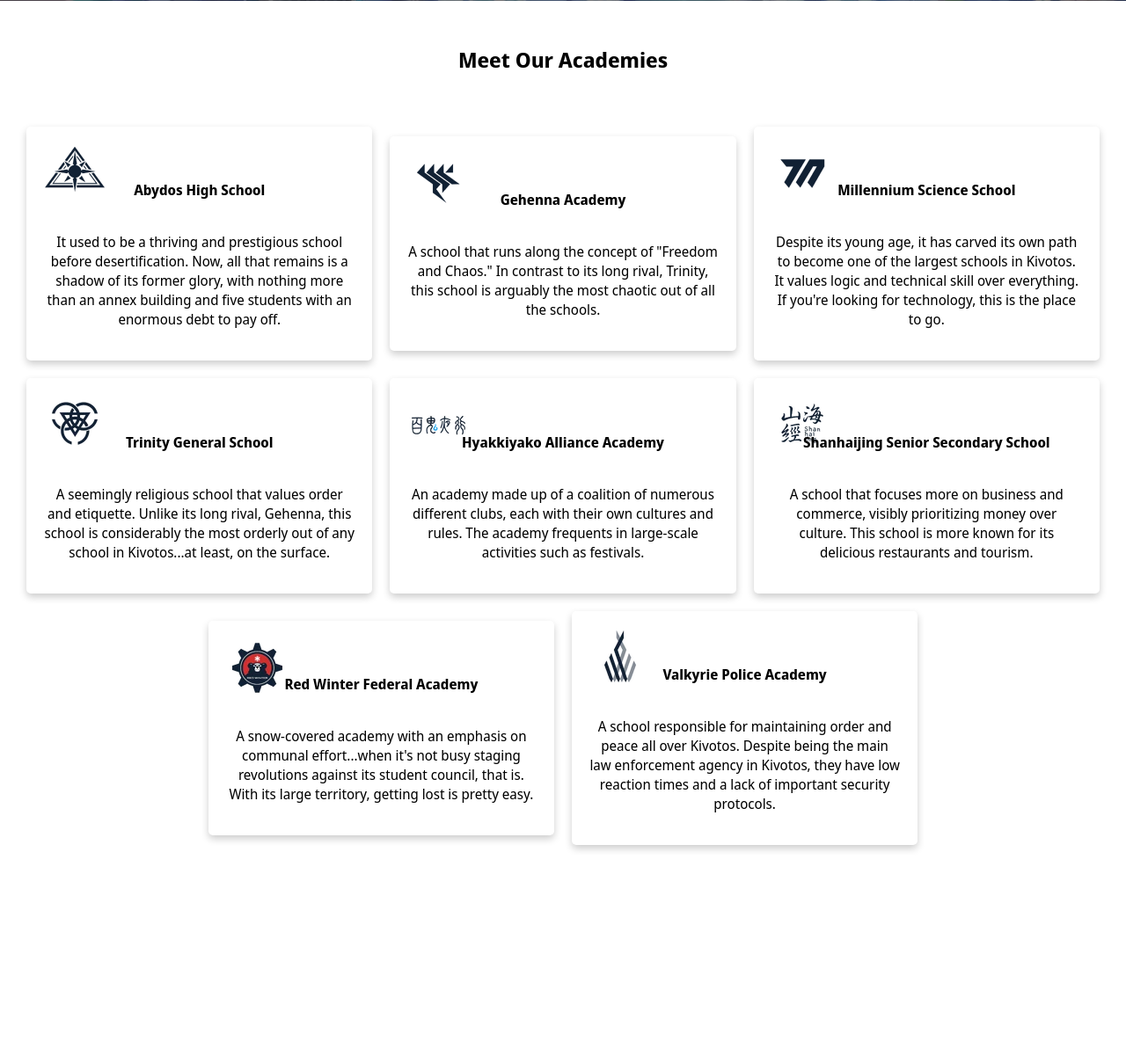
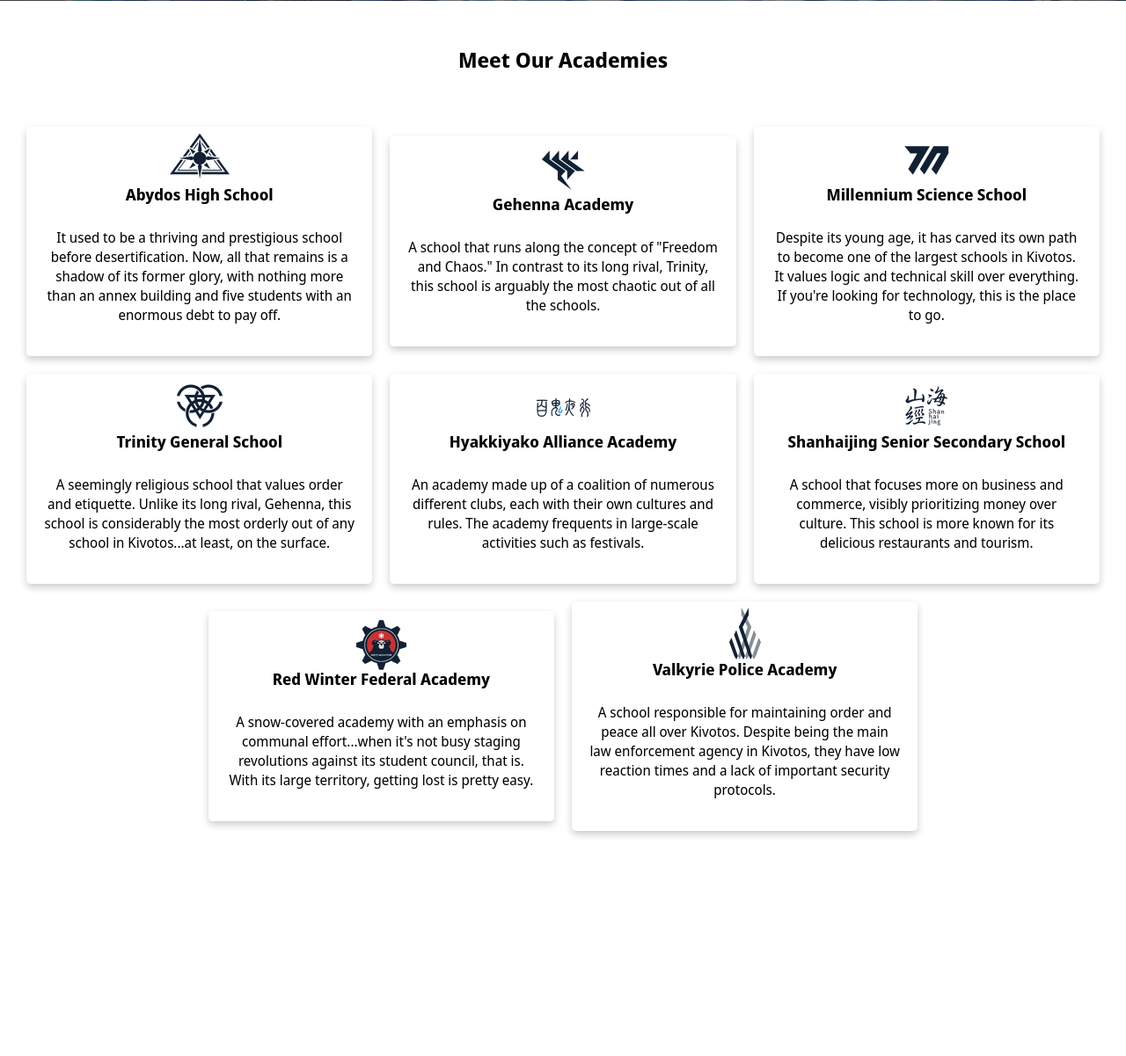
Before and after one commit to GalaxionZero/GalaxionZero.github.io, a PHP site: page / in a window 1280 px wide. Shown: the part 919-2120 px from the top of the page at 88% size. Run offline with PHP 8.4, Linux system fonts and the light colour scheme.

Commit message:
added filter for Plana(dark) mode; changed layout of academy cards

```diff
--- a/POSTTEST3/index.html
+++ b/POSTTEST3/index.html
@@ -62,56 +62,56 @@
 
     <section class="card-section1">
         <div class="card">
-            <div class="container-card" style="background-image: url(assets/Abydos_Icon.webp); background-repeat: no-repeat; background-position-x: 20px; background-position-y: top;" >
+            <div class="container-card" style="background-image: url(assets/Abydos_Icon.webp); background-repeat: no-repeat; background-position-x: center; background-position-y: top;" >
                 <h4><b>Abydos High School</b></h4>
                 <p>It used to be a thriving and prestigious school before desertification. Now, all that remains is a shadow of its former glory, with nothing more than an annex building and five students with an enormous debt to pay off.</p>
             </div>
         </div>
 
         <div class="card">
-            <div class="container-card" style="background-image: url(assets/Gehenna_Icon.webp); background-repeat: no-repeat; background-position-x: 20px; background-position-y: top;">
+            <div class="container-card" style="background-image: url(assets/Gehenna_Icon.webp); background-repeat: no-repeat; background-position-x: center; background-position-y: top;">
                 <h4><b>Gehenna Academy</b></h4>
                 <p>A school that runs along the concept of "Freedom and Chaos." In contrast to its long rival, Trinity, this school is arguably the most chaotic out of all the schools.</p>
             </div>
         </div>
 
         <div class="card">
-            <div class="container-card" style="background-image: url(assets/Millennium_Icon.webp); background-repeat: no-repeat; background-position-x: 20px; background-position-y: top;">
+            <div class="container-card" style="background-image: url(assets/Millennium_Icon.webp); background-repeat: no-repeat; background-position-x: center; background-position-y: top;">
                 <h4><b>Millennium Science School</b></h4>
                 <p>Despite its young age, it has carved its own path to become one of the largest schools in Kivotos. It values logic and technical skill over everything. If you're looking for technology, this is the place to go.</p>
             </div>
         </div>
 
         <div class="card">
-            <div class="container-card" style="background-image: url(assets/Trinity_Icon.webp); background-repeat: no-repeat; background-position-x: 20px; background-position-y: top;">
+            <div class="container-card" style="background-image: url(assets/Trinity_Icon.webp); background-repeat: no-repeat; background-position-x: center; background-position-y: top;">
                 <h4><b>Trinity General School</b></h4>
                 <p>A seemingly religious school that values order and etiquette. Unlike its long rival, Gehenna, this school is considerably the most orderly out of any school in Kivotos...at least, on the surface.</p>
             </div>
         </div>
 
         <div class="card">
-            <div class="container-card" style="background-image: url(assets/Hyakkiyako_Icon.webp); background-repeat: no-repeat; background-position-x: 20px; background-position-y: top;">
+            <div class="container-card" style="background-image: url(assets/Hyakkiyako_Icon.webp); background-repeat: no-repeat; background-position-x: center; background-position-y: top;">
                 <h4><b>Hyakkiyako Alliance Academy</b></h4>
                 <p>An academy made up of a coalition of numerous different clubs, each with their own cultures and rules. The academy frequents in large-scale activities such as festivals.</p>
             </div>
         </div>
 
         <div class="card">
-            <div class="container-card" style="background-image: url(assets/Shanhaijing_Icon.webp); background-repeat: no-repeat; background-position-x: 20px; background-position-y: top;">
+            <div class="container-card" style="background-image: url(assets/Shanhaijing_Icon.webp); background-repeat: no-repeat; background-position-x: center; background-position-y: top;">
                 <h4><b>Shanhaijing Senior Secondary School</b></h4>
                 <p>A school that focuses more on business and commerce, visibly prioritizing money over culture. This school is more known for its delicious restaurants and tourism.</p>
             </div>
         </div>
 
         <div class="card">
-            <div class="container-card" style="background-image: url(assets/Red_Winter_Icon.webp); background-repeat: no-repeat; background-position-x: 20px; background-position-y: top;">
+            <div class="container-card" style="background-image: url(assets/Red_Winter_Icon.webp); background-repeat: no-repeat; background-position-x: center; background-position-y: top;">
                 <h4><b>Red Winter Federal Academy </b></h4>
                 <p>A snow-covered academy with an emphasis on communal effort...when it's not busy staging revolutions against its student council, that is. With its large territory, getting lost is pretty easy.</p>
             </div>
         </div>
 
         <div class="card">
-            <div class="container-card" style="background-image: url(assets/Valkyrie_Icon.webp); background-repeat: no-repeat; background-position-x: 20px; background-position-y: top;">
+            <div class="container-card" style="background-image: url(assets/Valkyrie_Icon.webp); background-repeat: no-repeat; background-position-x: center; background-position-y: top;">
                 <h4><b>Valkyrie Police Academy </b></h4>
                 <p>A school responsible for maintaining order and peace all over Kivotos. Despite being the main law enforcement agency in Kivotos, they have low reaction times and a lack of important security protocols.</p>
             </div>
--- a/POSTTEST3/scripts/scripts.js
+++ b/POSTTEST3/scripts/scripts.js
@@ -55,6 +55,7 @@ const darkModeToggle = document.getElementById('dark-mode-toggle');
 darkModeToggle.addEventListener('click', () => {
   document.body.classList.toggle('dark-mode');
   document.hero-image.classList.toggle('dark-mode');
+  document.container-card.classList.toggle('dark-mode');
 });
 
 const news = document.getElementById('news');
--- a/POSTTEST3/styles/home.css
+++ b/POSTTEST3/styles/home.css
@@ -114,8 +114,14 @@ a, .button .navbar-item {
     flex-direction: column;
     justify-content: space-between;
     align-items: center;
-    margin-top: 20px;
+    margin-top: 5px;
     padding: 20px;
+}
+
+.container-card h4{
+    font-size: 18px;
+    margin-top: 40px;
+    margin-bottom: 10px;
 }
 
 .card:hover {
@@ -277,6 +283,9 @@ a, .button .navbar-item {
     transition: 0.3s;
 }
 
+.dark-mode .container-card {
+    filter: invert();
+}
 
 .container-card h4{
     text-align: center;
```
